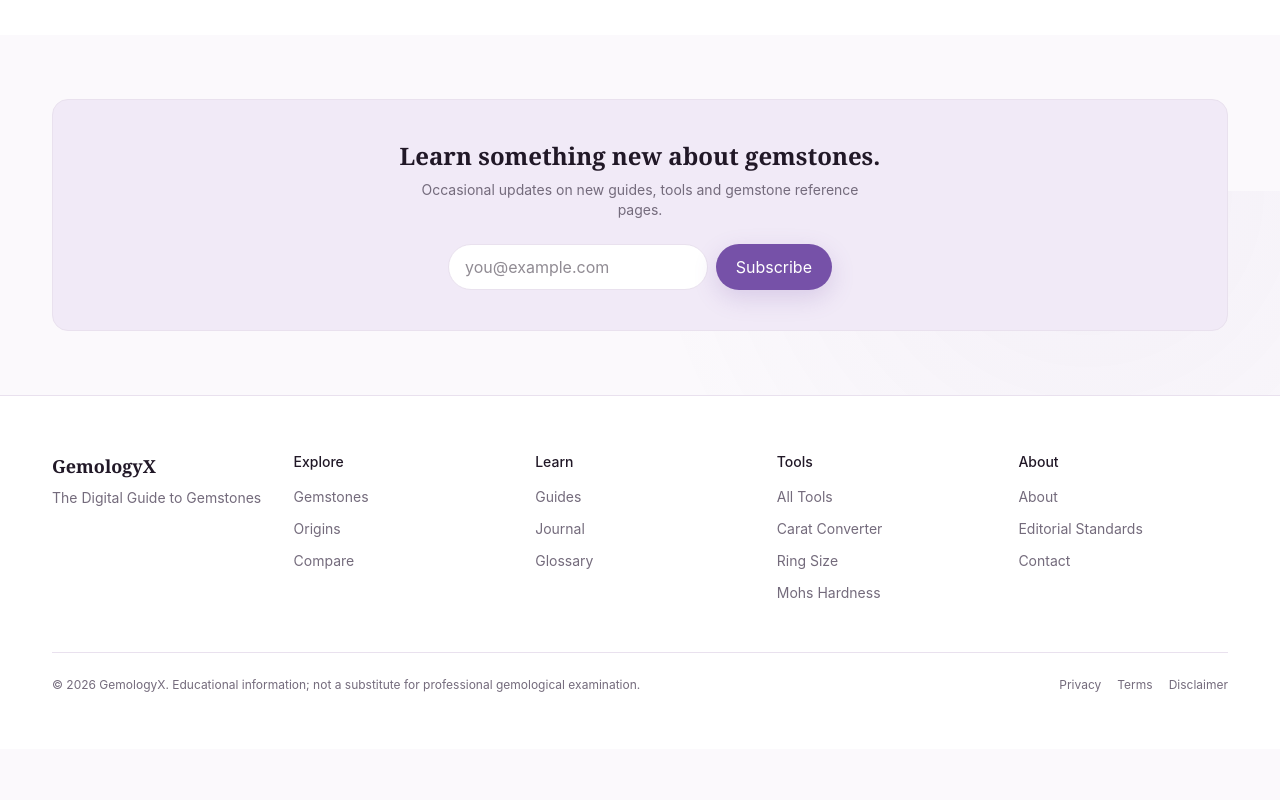
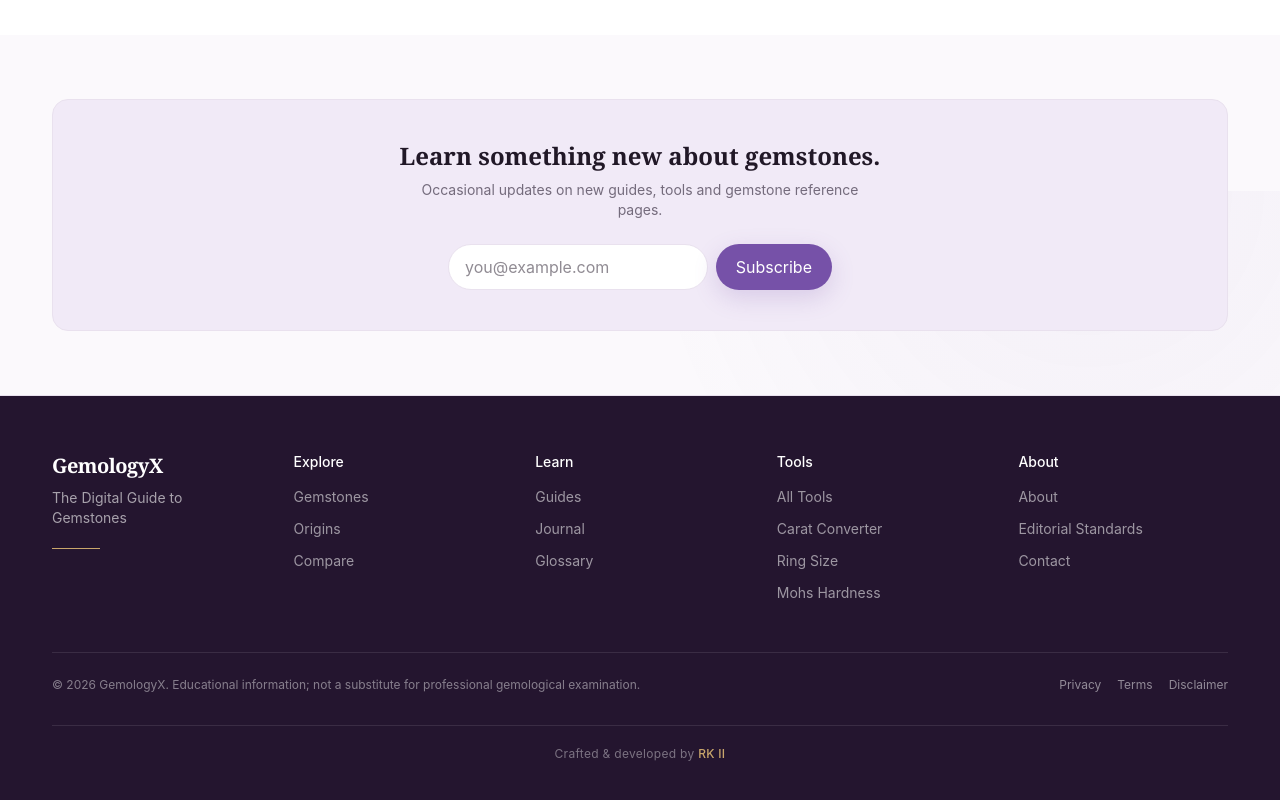
Before and after one commit to LinukaBandara/GemologyX, a Next.js app: page / in a window 1280 px wide. Shown: the part 3009-3809 px from the top of the page. Before the commit the page ends 3758 px from the top, so only its background shows below. Built offline with nearby package versions, Linux system fonts and the light colour scheme.

Commit message:
style: add luxury footer and RK II credit

```diff
--- a/src/components/site-footer.tsx
+++ b/src/components/site-footer.tsx
@@ -38,20 +38,29 @@ const COLUMNS: { title: string; links: { label: string; href: string }[] }[] = [
 
 export function SiteFooter() {
   return (
-    <footer className="border-t border-border bg-surface">
+    <footer className="border-t border-border bg-[#24152f] text-white">
       <div className="container-page py-14">
         <div className="grid grid-cols-2 gap-8 md:grid-cols-5">
           <div className="col-span-2 md:col-span-1">
-            <p className="font-serif text-lg font-semibold">GemologyX</p>
-            <p className="mt-2 text-sm text-muted">The Digital Guide to Gemstones</p>
+            <Link href="/" className="font-serif text-xl font-semibold tracking-tight">
+              GemologyX
+            </Link>
+            <p className="mt-2 max-w-[180px] text-sm text-white/60">
+              The Digital Guide to Gemstones
+            </p>
+            <div className="mt-5 h-px w-12 bg-[#c9a66b]" />
           </div>
+
           {COLUMNS.map((col) => (
             <div key={col.title}>
-              <p className="text-sm font-medium text-foreground">{col.title}</p>
+              <p className="text-sm font-medium text-white">{col.title}</p>
               <ul className="mt-3 space-y-2">
                 {col.links.map((l) => (
                   <li key={l.href}>
-                    <Link href={l.href} className="text-sm text-muted hover:text-accent transition-colors">
+                    <Link
+                      href={l.href}
+                      className="text-sm text-white/55 hover:text-white"
+                    >
                       {l.label}
                     </Link>
                   </li>
@@ -61,12 +70,23 @@ export function SiteFooter() {
           ))}
         </div>
 
-        <div className="mt-12 flex flex-col gap-3 border-t border-border pt-6 text-xs text-muted md:flex-row md:items-center md:justify-between">
-          <p>© 2026 GemologyX. Educational information; not a substitute for professional gemological examination.</p>
-          <div className="flex gap-4">
-            <Link href="/privacy" className="hover:text-accent">Privacy</Link>
-            <Link href="/terms" className="hover:text-accent">Terms</Link>
-            <Link href="/disclaimer" className="hover:text-accent">Disclaimer</Link>
+        <div className="mt-12 border-t border-white/10 pt-6">
+          <div className="flex flex-col gap-4 md:flex-row md:items-center md:justify-between">
+            <p className="text-xs text-white/45">
+              © 2026 GemologyX. Educational information; not a substitute for professional gemological examination.
+            </p>
+            <div className="flex gap-4 text-xs text-white/50">
+              <Link href="/privacy" className="hover:text-white">Privacy</Link>
+              <Link href="/terms" className="hover:text-white">Terms</Link>
+              <Link href="/disclaimer" className="hover:text-white">Disclaimer</Link>
+            </div>
+          </div>
+
+          <div className="mt-8 flex items-center justify-center border-t border-white/10 pt-5 text-center">
+            <p className="text-xs tracking-wide text-white/40">
+              Crafted &amp; developed by{" "}
+              <span className="font-medium text-[#c9a66b]">RK II</span>
+            </p>
           </div>
         </div>
       </div>
```
